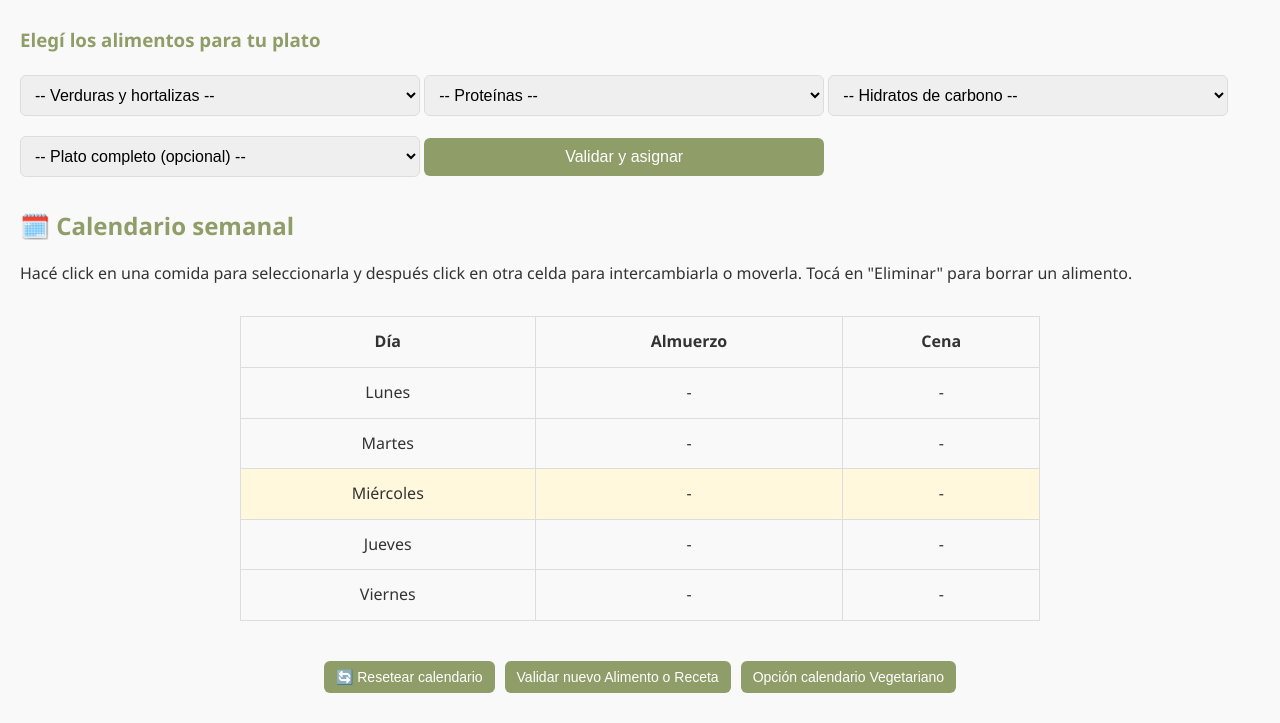
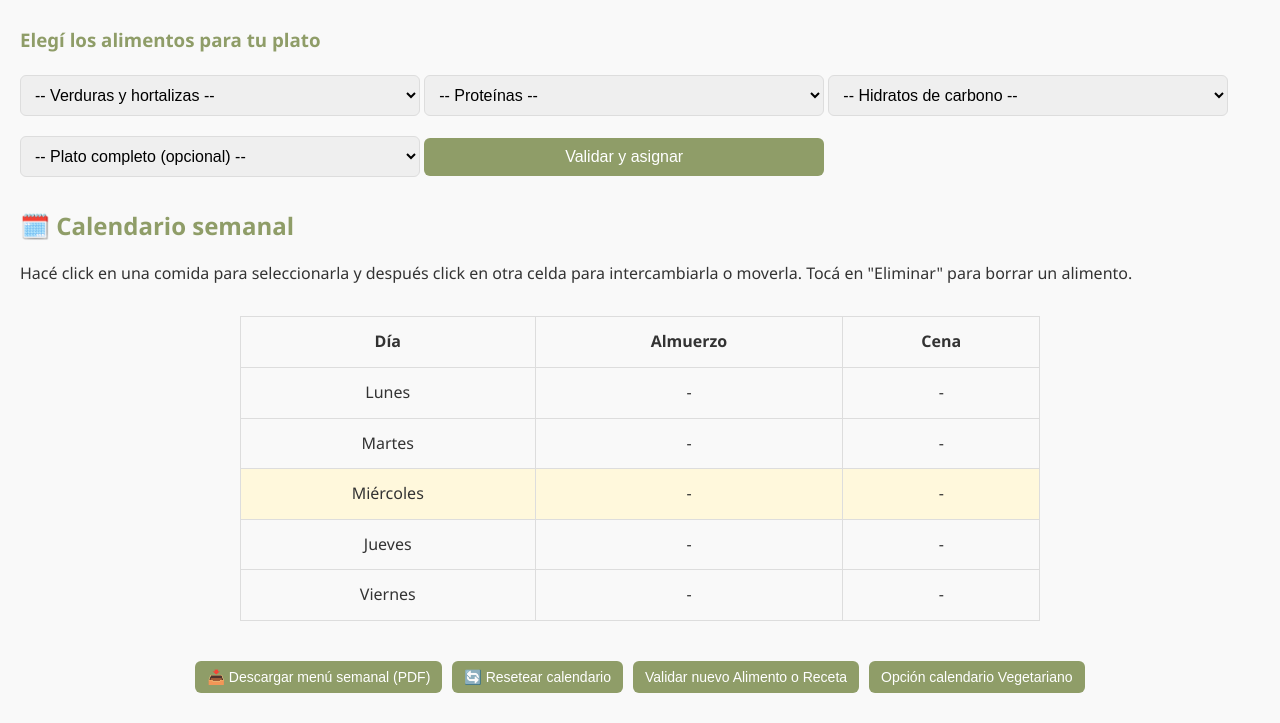
Before and after one commit to MateoPascullo/Calendario-de-Comidas, a plain HTML site: page organizador comidas corregido/index.html in a window 1280 px wide. Shown: the part 531-1254 px from the top of the page. Drawn offline with nearby package versions, Linux system fonts and the light colour scheme.

Commit message:
actualize index.html con un boton de pdf

```diff
--- a/organizador comidas corregido/index.html
+++ b/organizador comidas corregido/index.html
@@ -118,6 +118,7 @@
   </table>
 
   <div class="top-buttons">
+    <button onclick="descargarPDF()">📥 Descargar menú semanal (PDF)</button>
     <button onclick="resetearCalendario()">🔄 Resetear calendario</button>
     <button onclick="window.open('https://forms.gle/ddyvdbKZqHhuM8W77','_blank')">Validar nuevo Alimento o Receta</button>
     <button onclick="window.open('index-vegetariano.html','_blank')">Opción calendario Vegetariano</button>
@@ -221,5 +222,68 @@
   </script>
 
   <div id="mensaje" class="mensaje-toast"></div>
+
+
+  <script src="https://cdnjs.cloudflare.com/ajax/libs/jspdf/2.5.1/jspdf.umd.min.js"></script>
+<script>
+  async function descargarPDF() {
+    const { jsPDF } = window.jspdf;
+    const doc = new jsPDF();
+
+    doc.setFont("helvetica", "bold");
+    doc.setFontSize(16);
+    doc.text("🍴 Menú semanal", 20, 20);
+
+    doc.setFont("helvetica", "normal");
+    doc.setFontSize(12);
+
+    let y = 40;
+    dias.forEach(dia => {
+      const almuerzo = calendario[dia].almuerzo || "-";
+      const cena = calendario[dia].cena || "-";
+      doc.text(`${dia}:`, 20, y);
+      doc.text(`Almuerzo: ${almuerzo}`, 40, y + 10);
+      doc.text(`Cena: ${cena}`, 40, y + 20);
+      y += 40;
+    });
+
+    doc.save("menu-semanal.pdf");
+  }
+</script>
+
+<script src="https://cdnjs.cloudflare.com/ajax/libs/jspdf/2.5.1/jspdf.umd.min.js"></script>
+<script src="https://cdnjs.cloudflare.com/ajax/libs/jspdf-autotable/3.5.28/jspdf.plugin.autotable.min.js"></script>
+
+<script>
+  function descargarPDF() {
+    const { jsPDF } = window.jspdf;
+    const doc = new jsPDF();
+
+    // Título
+    doc.setFont("helvetica", "bold");
+    doc.setFontSize(18);
+    doc.text("🍴 Menú semanal", 14, 20);
+
+    // Armar la tabla
+    const cabecera = [["Día", "Almuerzo", "Cena"]];
+    const filas = dias.map(dia => [
+      dia,
+      calendario[dia].almuerzo || "-",
+      calendario[dia].cena || "-"
+    ]);
+
+    doc.autoTable({
+      head: cabecera,
+      body: filas,
+      startY: 30,
+      theme: "grid",
+      headStyles: { fillColor: [143, 157, 104] }, // verde oliva del diseño
+      styles: { halign: "center" }
+    });
+
+    // Guardar el PDF
+    doc.save("menu-semanal.pdf");
+  }
+</script>
 </body>
 </html>
```
